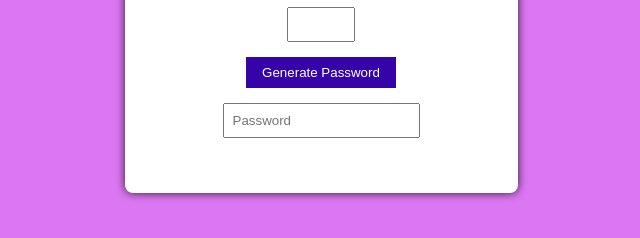
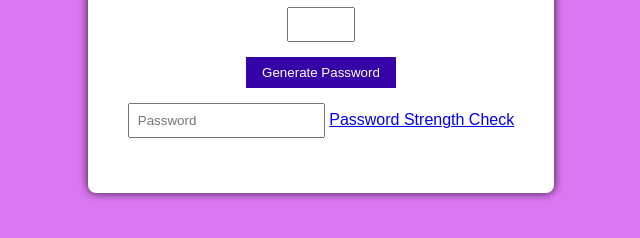
Before and after one commit to abanusara99/js_pwdgen, a website: page public/outpwd.html in a window 1280 px wide. Shown: the part 374-612 px from the top of the page, without its empty margins (319-959 px from the left). Drawn offline with Linux system fonts and the light colour scheme.

Commit message:
Update outpwd.html

```diff
--- a/public/outpwd.html
+++ b/public/outpwd.html
@@ -16,6 +16,7 @@
             <button type="button" onclick="generatePassword()">Generate Password</button>
             <br>
             <input type="text" placeholder="Password" id="password"  readonly>
+            <a href="https://codepen.io/ABAnu-Sara/pen/vYqVeXd" id="generatePassword" class="button">Password Strength Check</a>
         </form>
     </div>
     <script src="./js/script.js"></script>
```
